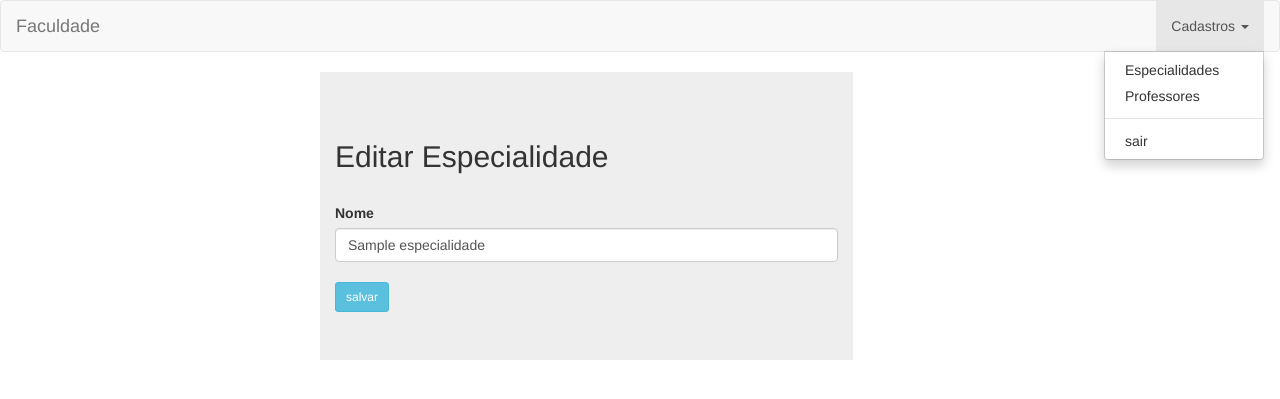
After one commit to ricardobsilva/projeto_turma_php, a PHP site: page /view/editar_especialidade.php?id=1 in a window 1280 px wide, after a click on "Cadastros". The commit adds this page. Shown: the top 399 px of the page. Run offline with PHP 8.4, Linux system fonts and the light colour scheme; tables that the repository leaves empty or names only in its code hold one stand-in row (values such as "Sample post"); some libraries are stand-ins or nearby versions.

Commit message:
atualizar e deletar feitos

```diff
--- a/control/EspecialidadeControl.php
+++ b/control/EspecialidadeControl.php
@@ -24,15 +24,27 @@ class EspecialidadeControl {
        return $especialidade->listarTodasEspecialidades();
     }
 
-    public function buscar(){
+    public function buscar($id){
+        $especialidade = new Especialidade();
+        return $especialidade->buscar($id);
 
     }
 
     public function editar(){
+        $especialidade = new Especialidade();
+
+        $nome = $_POST['nome_especialidade'];
+        $id = $_POST['id'];
+
+
+        $especialidade->setNome($nome);
+        $especialidade->atualizar($id);
 
     }
 
     public function deletar(){
-
+        $especialidade = new Especialidade();
+        $id = $_GET['id'];
+        $especialidade->deletar($id);
     }
 }
--- a/model/Especialidade.php
+++ b/model/Especialidade.php
@@ -36,4 +36,27 @@ class Especialidade {
         $query->execute();
     }
 
+    public function buscar($id = null){
+        $sql = 'SELECT * FROM especialidades WHERE id = :id ';
+        $query = Conexao::prepare($sql);
+        $query->bindValue(":id", $id);
+        $query->execute();
+        return $query->fetch();
+    }
+
+    public function atualizar($id){
+        $sql = "UPDATE especialidades SET nome= :nome where id=:id ";
+        $query = Conexao::prepare($sql);
+        $query->bindValue(":id", $id);
+        $query->bindValue(":nome", $this->getNome());
+        $query->execute();
+    }
+
+    public function deletar($id){
+        $sql = "DELETE FROM especialidades WHERE id= :id";
+        $query = Conexao::prepare($sql);
+        $query->bindValue(":id", $id);
+        $query->execute();
+    }
+
 }
--- a/style/template.php
+++ b/style/template.php
@@ -54,8 +54,8 @@
         <li class="dropdown">
           <a href="#" class="dropdown-toggle" data-toggle="dropdown" role="button" aria-haspopup="true" aria-expanded="false">Cadastros <span class="caret"></span></a>
           <ul class="dropdown-menu">
-            <li><a href="#">Especialidades</a></li>
-            <li><a href="#">Usuarios</a></li>
+            <li><a href="listar_especialidades.php">Especialidades</a></li>
+            <li><a href="listar_professores.php">Professores</a></li>
             <li role="separator" class="divider"></li>
             <li><a href="#">sair</a></li>
           </ul>
--- /dev/null
+++ b/view/editar_especialidade.php
@@ -0,0 +1,34 @@
+<?php include_once '../style/template.php';
+      include_once '../control/EspecialidadeControl.php';
+      $espControl = new EspecialidadeControl();
+
+      $id = $_GET['id'];
+      $especialidade = $espControl->buscar($id);
+
+      if(isset($_POST['salvar'])){
+        $espControl->editar();
+        header("Location: listar_especialidades.php");
+      }
+?>
+
+
+<div class="col-sm-5 col-sm-offset-3 jumbotron" >
+    <h2 >Editar Especialidade</h2>
+    <br>
+    <form method="POST">
+        <input type="hidden" name="id" value="<?php echo $especialidade->id?>">
+        <label>Nome</label>
+        <input class="form-control" name="nome_especialidade" required="" value="<?php echo $especialidade->nome; ?>" >
+        <br>
+        <input name="salvar" type="submit" value="salvar" class="btn btn-info btn-sm">
+    </form>
+</div>
+
+
+
+
+
+
+
+
+<?php include_once '../style/footer.php';?>
```
Also changed, not shown: view/listar_especialidades.php (+10 -3 lines), view/esditar_especialidade.php (added).
